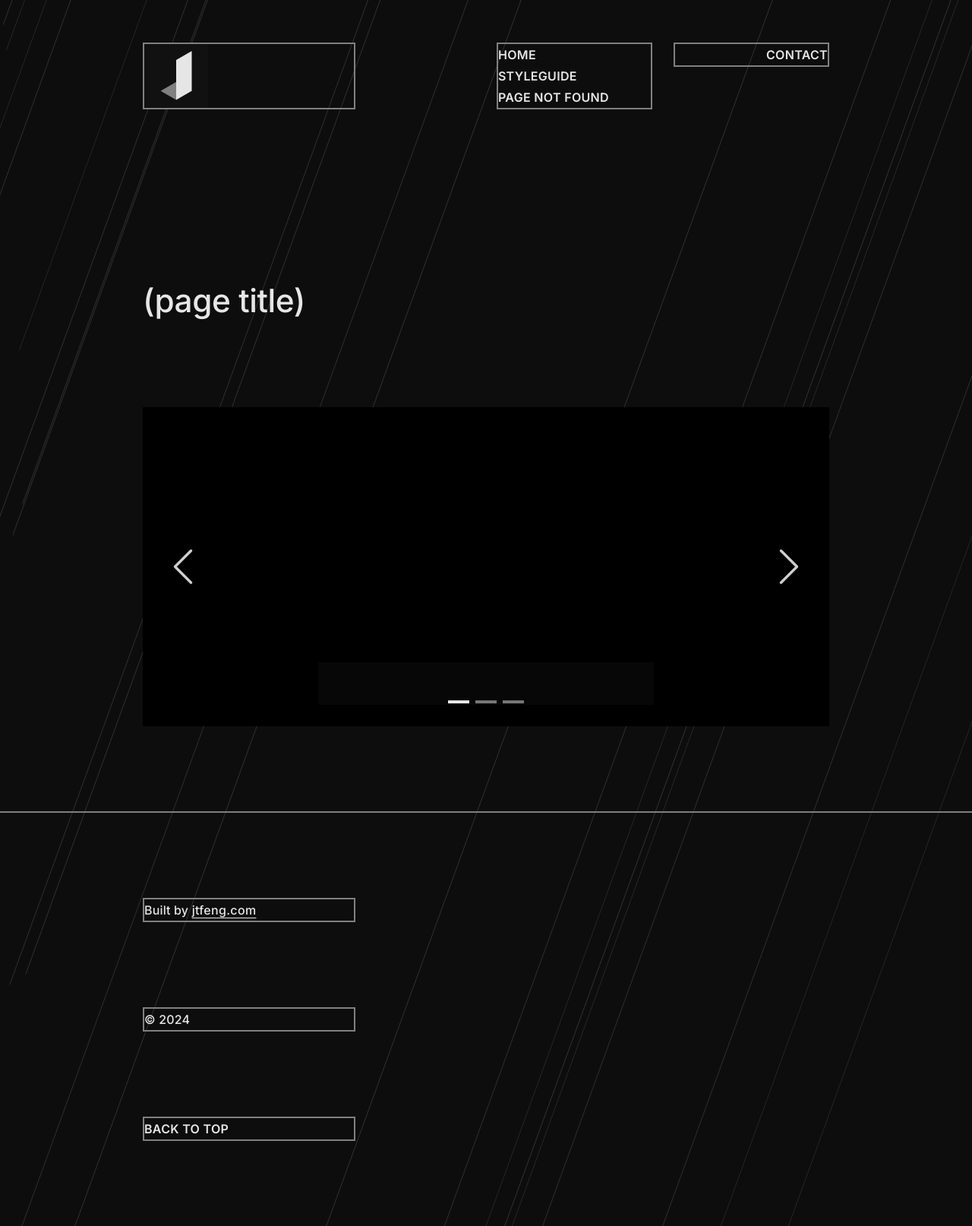
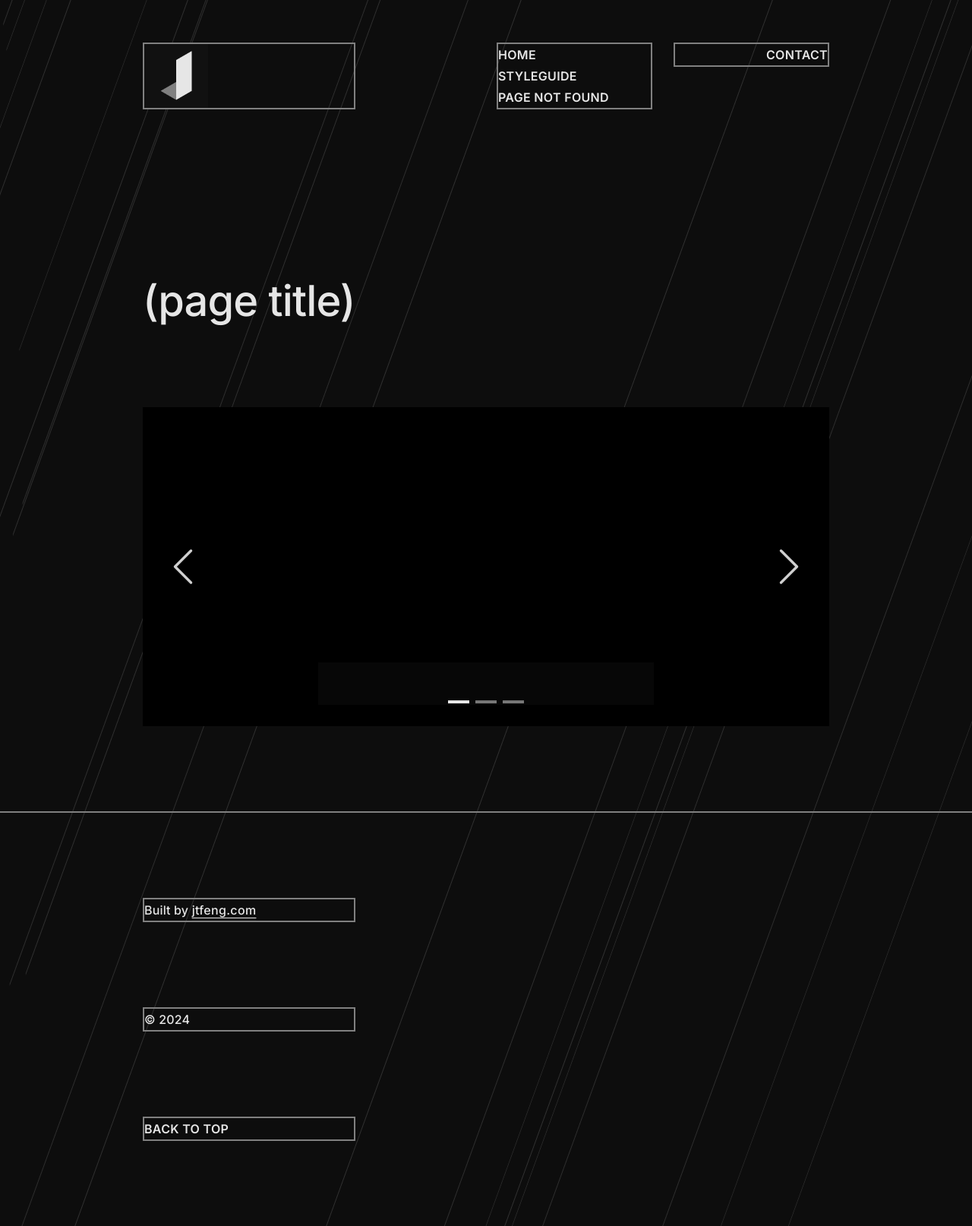
Before and after one commit to jingtianfeng/jekytrap, a Jekyll site: the page built from index.html, in a window 1280 px wide. Shown: the whole page at 76% size. Built offline with Jekyll 4.4.1, drawn with Linux system fonts in a browser that asks for light colours.

Commit message:
UPDATE assets/css/styles.scss: vars h1

```diff
--- a/assets/css/styles.scss
+++ b/assets/css/styles.scss
@@ -119,9 +119,9 @@
 $headings-line-height: $spacer-ratio-sqrt;
 $headings-margin-bottom: 0;
 // ---------------------------------------------------------------------------------
-$h1-font-size: $spacer * $spacer-ratio * 2 * $spacer-ratio-sqrt-inverse;
-$h1-letter-spacing: -.01em;
-$h1-line-height: $spacer-ratio-sqrt;
+$h1-font-size: $spacer * $spacer-ratio * 2;
+$h1-letter-spacing: -.015em;
+$h1-line-height: 1;
 $h1-text-transform: none;
 // ---------------------------------------------------------------------------------
 $h2-font-size: $spacer * $spacer-ratio * 2 * $spacer-ratio-sqrt-inverse;
```
